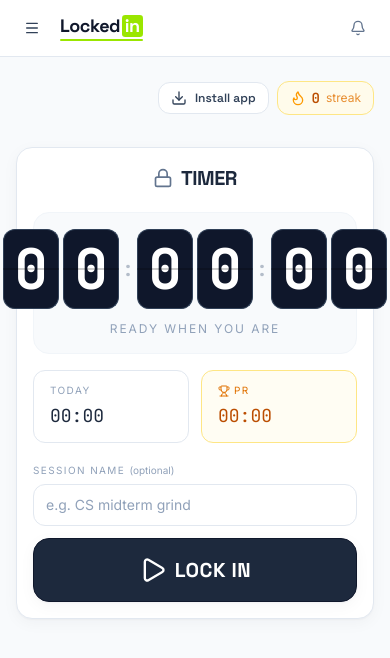
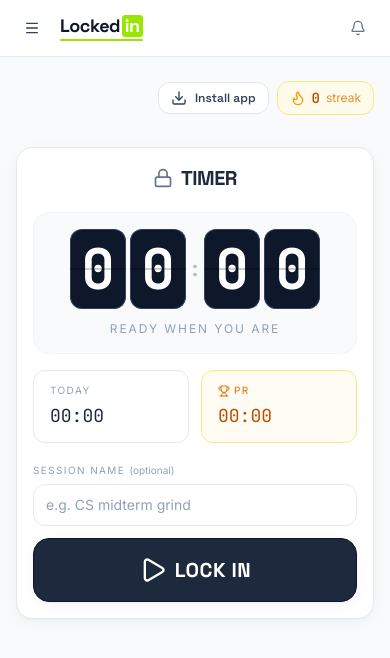
Before and after one commit to wprogrammerfrfr/lockedin, a Next.js app: page /lockin in a window 390 px wide. Shown: the top 658 px of the page. Built offline with nearby package versions, Linux system fonts and the light colour scheme; no server answers.

Commit message:
mobile pwa fix 2

```diff
--- a/components/session/FlipClock.tsx
+++ b/components/session/FlipClock.tsx
@@ -1,10 +1,17 @@
 "use client";
 
-import { useCallback, useEffect, useRef, useState } from "react";
+import { useCallback, useEffect, useLayoutEffect, useRef, useState } from "react";
 import { motion } from "framer-motion";
 
 import { formatCentiseconds, formatMs } from "@/features/session/format";
 import { cn } from "@/lib/utils";
+
+/**
+ * Use layoutEffect when available (browser) so scale is applied before paint,
+ * falling back to useEffect on the server (SSR/tests).
+ */
+const useIsomorphicLayoutEffect =
+  typeof window !== "undefined" ? useLayoutEffect : useEffect;
 
 /** Crisp mechanical flip — high damping avoids 3D overshoot/ghosting. */
 const flipTopTransition = { duration: 0.3, ease: [0.4, 0, 0.6, 1] as const };
@@ -263,8 +270,25 @@ export function FlipClock({
   muted?: boolean;
   size?: FlipClockSize;
 }) {
+  /** Outer container — measured to get the available width. */
   const wrapRef = useRef<HTMLDivElement>(null);
+  /** Inner flex row — we read its natural (unscaled) scroll width. */
+  const rowRef = useRef<HTMLDivElement>(null);
   const [width, setWidth] = useState(0);
+  const [scale, setScale] = useState(1);
+  const [rowHeight, setRowHeight] = useState<number | null>(null);
+
+  const measured = width > 0;
+  const isMobile = measured && width < 640;
+  const compact = size === "sm" || size === "xs";
+  const elapsed = ms ?? 0;
+  // On narrow mobile widths, prefer MM:SS until the timer passes one hour.
+  const effectiveForceHours = isMobile ? false : forceHours;
+  const showHours = Boolean(value)
+    ? false
+    : effectiveForceHours || elapsed >= HOUR_MS;
+  const showCs = !value && size === "default" && measured && width >= 400;
+  const text = value ?? formatMs(elapsed, showHours);
 
   useEffect(() => {
     const el = wrapRef.current;
@@ -277,34 +301,60 @@ export function FlipClock({
     return () => ro.disconnect();
   }, []);
 
-  const measured = width > 0;
-  const compact = size === "sm" || size === "xs";
-  const elapsed = ms ?? 0;
-  // forceHours: always HH:MM:SS so resize never changes digit count/roles
-  const showHours = Boolean(value)
-    ? false
-    : forceHours || elapsed >= HOUR_MS;
-  const showCs = !value && size === "default" && measured && width >= 400;
-  const text = value ?? formatMs(elapsed, showHours);
+  useIsomorphicLayoutEffect(() => {
+    const row = rowRef.current;
+    if (!row || width === 0) return;
+    // scrollWidth gives the natural (pre-transform) width
+    const naturalW = row.scrollWidth;
+    const naturalH = row.offsetHeight;
+    const s = naturalW > 0 ? Math.min(1, width / naturalW) : 1;
+    // Only update state when values actually change to avoid re-render loops
+    setScale((prev) => (Math.abs(prev - s) < 0.001 ? prev : s));
+    setRowHeight((prev) => (prev === naturalH ? prev : naturalH));
+  }, [width, text]);
   const cs = formatCentiseconds(elapsed);
 
   const chars = text.split("");
   const useRoleKeys = !value && showHours && chars.length === 8;
 
-  return (
-    <div
-      ref={wrapRef}
-      className={cn(
-        "flex w-full min-w-0 items-end justify-center",
+  const gapClass =
     size === "xs"
       ? "gap-0.5"
       : compact
         ? "gap-1 sm:gap-1.5 md:gap-2"
-            : "gap-1 sm:gap-2 md:gap-2.5",
-        className,
+        : "gap-1 sm:gap-2 md:gap-2.5";
+
+  return (
+    /*
+     * Outer: fills available width, reports it via ResizeObserver, and acts as
+     * the height container — collapses to the scaled row height so no dead
+     * space sits below the status label.
+     */
+    <div
+      ref={wrapRef}
+      className={cn("w-full min-w-0", className)}
+      aria-label={showCs ? `${text}:${cs}` : text}
+      style={
+        rowHeight != null
+          ? { height: rowHeight * scale }
+          : undefined
+      }
+    >
+      {/*
+       * Inner: natural (unscaled) flex row. Scale origin is top-center so
+       * the digit tops stay flush with the outline top-padding.
+       */}
+      <div
+        ref={rowRef}
+        className={cn(
+          "flex items-end justify-center",
+          gapClass,
         )}
-      aria-label={showCs ? `${text}:${cs}` : text}
-      style={{ perspective: 1200 }}
+        style={{
+          transformOrigin: "top center",
+          transform: scale < 1 ? `scale(${scale})` : undefined,
+          perspective: 1200,
+        }}
       >
         {chars.map((ch, i) =>
           ch === ":" ? (
@@ -340,5 +390,6 @@ export function FlipClock({
           </span>
         )}
       </div>
+    </div>
   );
 }
--- a/components/session/FocusTimer.tsx
+++ b/components/session/FocusTimer.tsx
@@ -170,7 +170,7 @@ export function FocusTimer({
 
         <div
           className={cn(
-            "relative mx-auto flex w-full items-center justify-center overflow-visible rounded-2xl border px-2 sm:px-8 md:px-10",
+            "relative mx-auto flex min-w-0 w-full items-center justify-center overflow-visible rounded-2xl border px-2 sm:px-8 md:px-10",
             isActiveFocus
               ? "mb-3 min-h-[120px] py-3 sm:mb-4 sm:min-h-[200px] sm:py-6 md:min-h-[220px] lg:min-h-[240px]"
               : "mb-4 min-h-[140px] py-4 sm:mb-6 sm:min-h-[280px] sm:py-10 md:min-h-[320px] lg:min-h-[360px]",
@@ -192,7 +192,7 @@ export function FocusTimer({
             />
           )}
 
-          <div className="relative z-10 w-full text-center">
+          <div className="relative z-10 w-full min-w-0 text-center">
             <AnimatePresence mode="wait">
               {state === "BREAK_DONE" ? (
                 <motion.div
```
Lines whose indentation alone changed are shown as unchanged.
